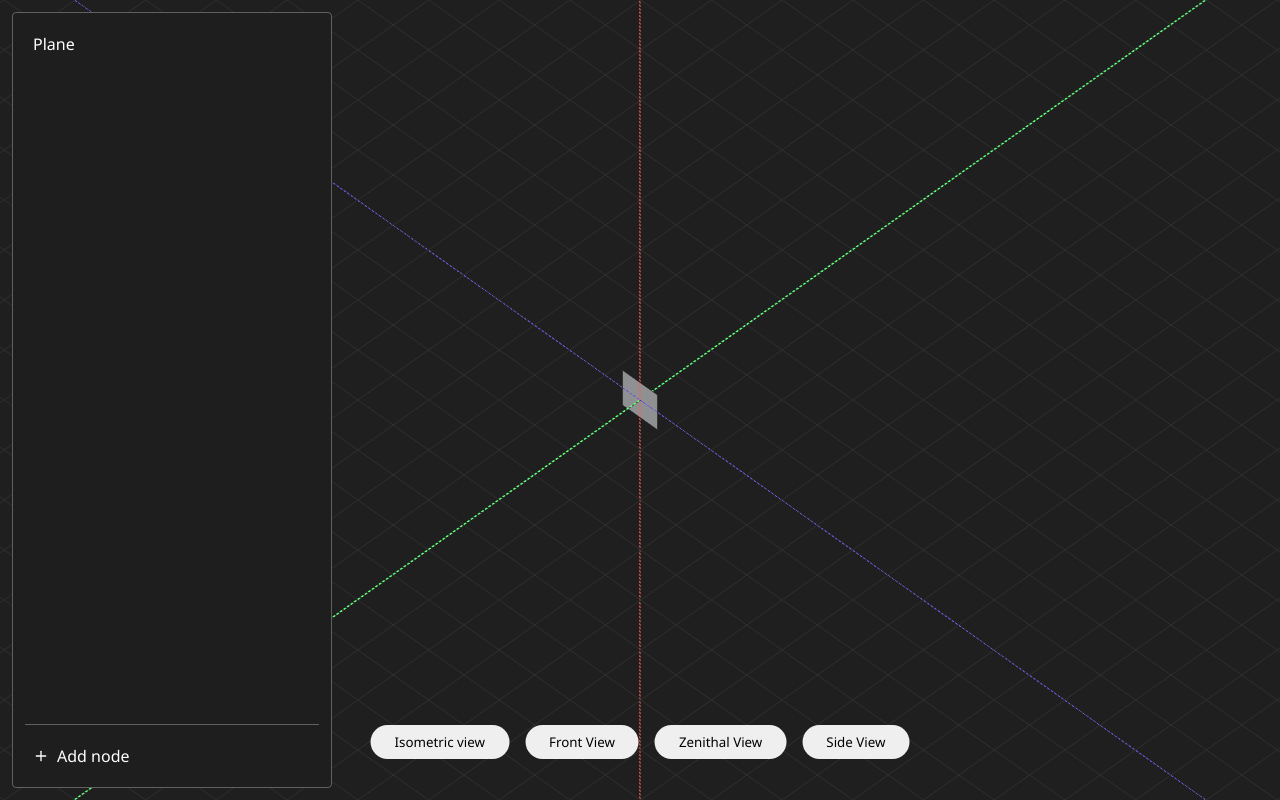
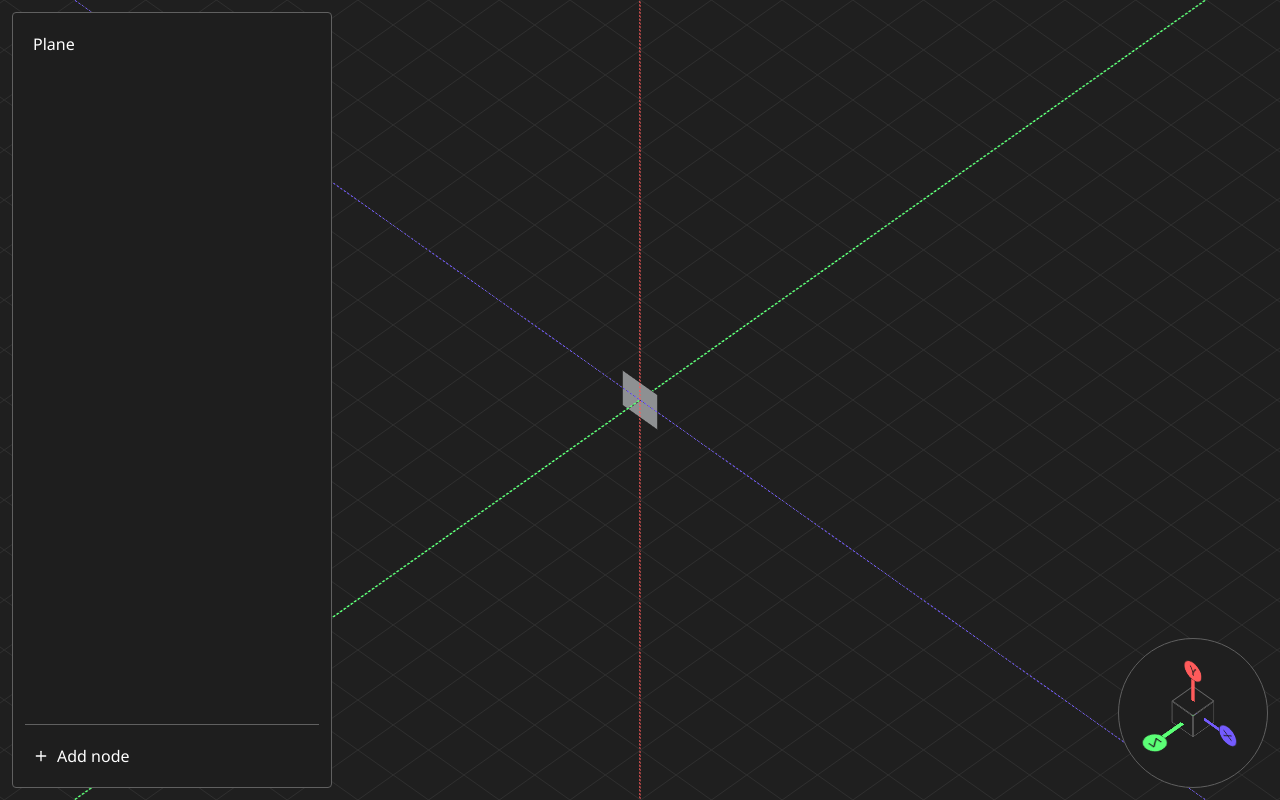
Before and after one commit to david-cerrato/3D-css-visualizer, a React (Vite) app: page / in a window 1280 px wide. Built offline with nearby package versions, Linux system fonts and the light colour scheme.

Commit message:
view option slector

```diff
--- a/src/App.tsx
+++ b/src/App.tsx
@@ -4,6 +4,7 @@ import { Viewport } from './components/viewport/Viewport'
 import { SceneNode } from './components/scene-node/SceneNode'
 import { useScene } from './stores/sceneStore'
 import { SceneList } from './components/scene-list/SceneList'
+import { ViewSelector } from './components/view-selector/ViewSelector'
 
 function App() {
   const { rootNodes, selectedNode } = useScene(state => state)
@@ -14,6 +15,7 @@ function App() {
         {rootNodes.map(node => <SceneNode id={node} />)}
       </Viewport>
       {selectedNode && <Controls/>}
+      <ViewSelector></ViewSelector>
     </>
   )
 }
--- a/src/components/cube/Cube.tsx
+++ b/src/components/cube/Cube.tsx
@@ -1,16 +1,17 @@
-import { useScene } from "../../stores/sceneStore";
+import { viewStore } from '../../stores/viewStore'
 import style from './cube.module.css'
 
 export function Cube() {
-    const properties = useScene((state) => state.properties)
+    const {selectView} = viewStore()
 
     return (
         <>
             <div
                 className={style.cube}
                 style={{
-                    "--transform": properties.map(property => `${property.id}(${property.value}${property.type === 'number' ? 'px' : 'deg'})`).join(' '),
+                    "--radius": "15px"
                     } as React.CSSProperties}
+                    onClick={()=> selectView('isometric')}
                 >
                 <div className={`${style.side} ${style.sideA}`}></div>
                 <div className={`${style.side} ${style.sideB}`}></div>
--- a/src/components/cube/cube.module.css
+++ b/src/components/cube/cube.module.css
@@ -2,11 +2,15 @@
   transform-style: preserve-3d;
   position: absolute;
   transform-origin: center center;
-  left: calc(50vw - var(--radius));
-  top:  calc(50vh - var(--radius));
+  left: 50%;
+  top:  50%;
     width: calc(var(--radius)*2);
   height: calc(var(--radius)*2);
-  transform: var(--transform);
+  transform: translate(-50%, 0%);
+  &:hover > .side {
+    background-color: #303030;
+    cursor: pointer;
+  }
 }
 
 .side{
@@ -15,7 +19,10 @@
   height: calc(var(--radius)*2);
   background-color: antiquewhite;
   transform-origin: center;
-  border: 1px solid red;
+  border: 1px solid #606060;
+  background-color: #1f1f1f;
+
+
 }
 
 .sideA{
--- /dev/null
+++ b/src/components/view-selector/ViewSelector.tsx
@@ -0,0 +1,29 @@
+import { viewStore } from '../../stores/viewStore';
+import { Cube } from '../cube/Cube';
+import style from './viewselector.module.css'
+
+export function ViewSelector(){
+    const { view, selectView} = viewStore();
+
+    return (
+        <>
+        <div className={style.viewSelectorContainer}>
+            <div className={style.threedViewport} data-isometric={view}>
+                <Cube></Cube>
+                <div className={`${style.axis} ${style.axisY}`} data-isometric={view} onClick={()=> selectView('zenithal')}>
+                    <div className={style.hand} ><span>Y</span></div>
+                    <div className={style.arm}></div>
+                </div>
+                <div className={`${style.axis} ${style.axisX}`} data-isometric={view} onClick={()=> selectView('side')}>
+                    <div className={style.hand}><span>X</span></div>
+                    <div className={style.arm}></div>
+                </div>
+                <div className={`${style.axis} ${style.axisZ}`} data-isometric={view} onClick={()=> selectView('front')}>
+                    <div className={style.hand}><span>Z</span></div>
+                    <div className={style.arm}></div>
+                </div>
+            </div>
+        </div>
+        </>
+    )
+}
--- /dev/null
+++ b/src/components/view-selector/viewselector.module.css
@@ -0,0 +1,117 @@
+.axis {
+    position: absolute;
+    top: 50%;
+    left: 50%;
+    transform-style: preserve-3d;
+    transform-origin: center;
+    cursor: pointer;
+}
+
+.axisY{
+    transform: translate(-50%, -75%) rotateZ(0deg) rotateY(0deg) rotateX(0deg);
+
+    & > .hand, .arm{
+        background-color: rgb(255, 91, 91);
+    }
+}
+
+.axisY[data-isometric="zenithal"] .hand{
+    transform: rotateX(90deg);
+    pointer-events: none;
+}
+
+.axisY[data-isometric="side"] .hand, .axisY[data-isometric="side"] .arm{
+    transform: rotateY(90deg)
+}
+
+.axisX{
+    transform: translate(55%,-30%) rotateZ(90deg) rotateY(0deg) rotateX(0deg);
+    & > .hand, .arm{
+        background-color:  rgb(116, 91, 255);
+    }
+}
+
+.axisX[data-isometric="side"] .hand{
+    transform: rotateX(90deg) rotateZ(90deg);
+    pointer-events: none;
+
+}
+
+.axisX[data-isometric="zenithal"] .hand, .axisX[data-isometric="zenithal"] .arm{
+    transform: rotateY(90deg)
+}
+
+.axisZ{
+    transform: translateX(-50%) translateZ(30px) translateY(-15px) rotateX(-90deg) rotateY(0deg) rotateZ(0deg);
+    & > .hand, .arm{
+        background-color: rgb(91, 255, 118);
+    }
+}
+
+.axisZ[data-isometric="front"] .hand{
+    transform: rotateX(90deg) translateY(-6px);
+    pointer-events: none;
+}
+
+.axisZ[data-isometric="side"] .hand, .axisZ[data-isometric="side"] .arm{
+    transform: rotateY(90deg)
+}
+
+.hand{
+    padding: 2px;
+    height: 24px;
+    aspect-ratio: 1/1;
+    border-radius: 999px;
+    color: #1f1f1f;
+    display: flex;
+    align-items: center;
+    justify-content: center;
+    transition: transform 250ms linear;
+
+    & > span {
+        pointer-events: none;
+    }
+}
+
+.arm {
+    width: 5px;
+    height: 48px;
+    position: relative;
+    left: 50%;
+    transform: translate(-50%);
+    transition: transform 250ms linear;
+    pointer-events: none;
+
+}
+
+.viewSelectorContainer{
+    background-color: #1f1f1f;
+    border: 1px solid #606060;
+    width: 150px;
+    aspect-ratio: 1/1;
+    border-radius: 50%;
+    position: absolute;
+    bottom: 12px;
+    right: 12px;
+    overflow: hidden;
+}
+
+.threedViewport {
+    width: 100%;
+    height: 100%;
+    transform-style: preserve-3d;
+    transition: transform 250ms ease-out;
+    position: relative;
+}
+
+.threedViewport[data-isometric="isometric"] {
+    transform: translateY(-12px) rotateX(-45deg) rotateY(-45deg) rotateZ(0deg);
+}
+
+.threedViewport[data-isometric="zenithal"] {
+    transform: translateY(-12px) rotateX(-90deg) rotateY(0deg) rotateZ(0deg);
+}
+
+.threedViewport[data-isometric="side"] {
+    transform: translateY(0px) translateX(12px) rotateX(0deg) rotateY(-90deg) rotateZ(0deg);
+}
--- a/src/components/viewport/Viewport.tsx
+++ b/src/components/viewport/Viewport.tsx
@@ -1,28 +1,21 @@
-import { useState, type ReactNode } from "react"
-import type { View } from "../../interfaces/views.type"
+import { type ReactNode } from "react"
 import style from './viewport.module.css'
-import { useScene } from "../../stores/sceneStore"
+import { viewStore } from "../../stores/viewStore"
 
 export function Viewport ({children}: {children: ReactNode}){
-    const [isIsometric, setIsIsometric] = useState<View>('isometric')
+    const { view} = viewStore();
 
     return (
         <>
             <div className={style.overflowHidden}>
-            <div className={style.viewport} data-isometric={isIsometric}>
-                {children}
-                <div className={`${style.axis} ${style.axisY}`} data-isometric={isIsometric}></div>
-                <div className={`${style.axis} ${style.axisX}`} data-isometric={isIsometric}></div>
-                <div className={`${style.axis} ${style.axisZ}`} data-isometric={isIsometric}></div>
-                <div className={style.grid}  data-isometric={isIsometric}></div>
-            </div>
-            <div className={style.backgroundGrid}  data-isometric={isIsometric}></div>
-            </div>
-                <div className="views-container">
-                <button id="change-view" onClick={() => setIsIsometric('isometric')}>Isometric view</button>
-                <button id="change-view" onClick={() => setIsIsometric('front')}>Front View</button>
-                <button id="change-view" onClick={() => setIsIsometric('zenithal')}>Zenithal View</button>
-                <button id="change-view" onClick={() => setIsIsometric('side')}>Side View</button>
+                <div className={style.viewport} data-isometric={view}>
+                    {children}
+                    <div className={`${style.axis} ${style.axisY}`} data-isometric={view}></div>
+                    <div className={`${style.axis} ${style.axisX}`} data-isometric={view}></div>
+                    <div className={`${style.axis} ${style.axisZ}`} data-isometric={view}></div>
+                    <div className={style.grid}  data-isometric={view}></div>
+                </div>
+                <div className={style.backgroundGrid}  data-isometric={view}></div>
             </div>
         </>
     )
--- /dev/null
+++ b/src/stores/viewStore.ts
@@ -0,0 +1,16 @@
+import { create } from "zustand";
+import type { View } from "../interfaces/views.type";
+
+type ViewState = {
+    view: View
+}
+
+type ViewAction = {
+    selectView: (selectedView: View)=>void
+}
+
+
+export const viewStore = create<ViewState & ViewAction>()((set) => ({
+  view: 'isometric',
+  selectView: (selectedView) => set(() => ({ view: selectedView })),
+}))
```
